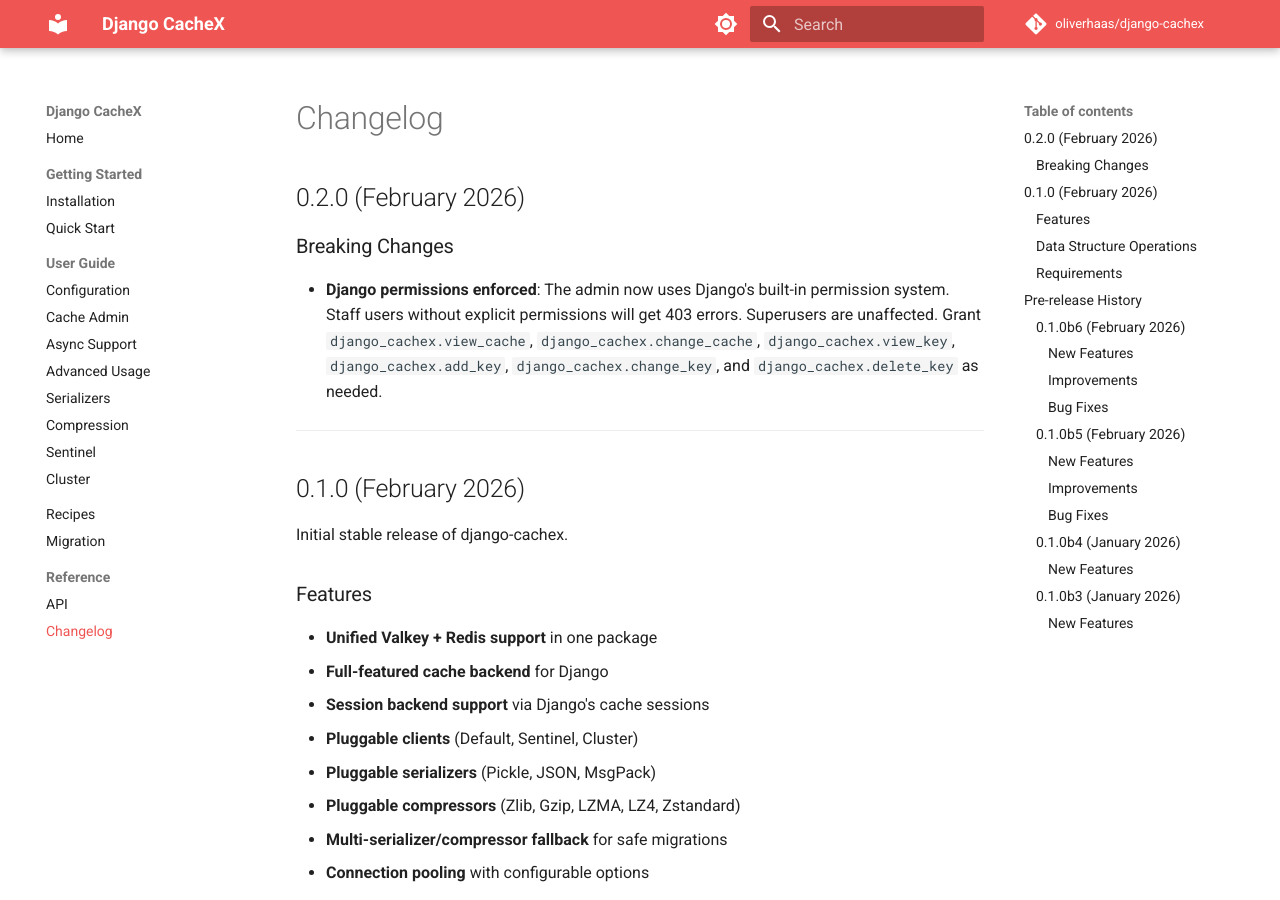
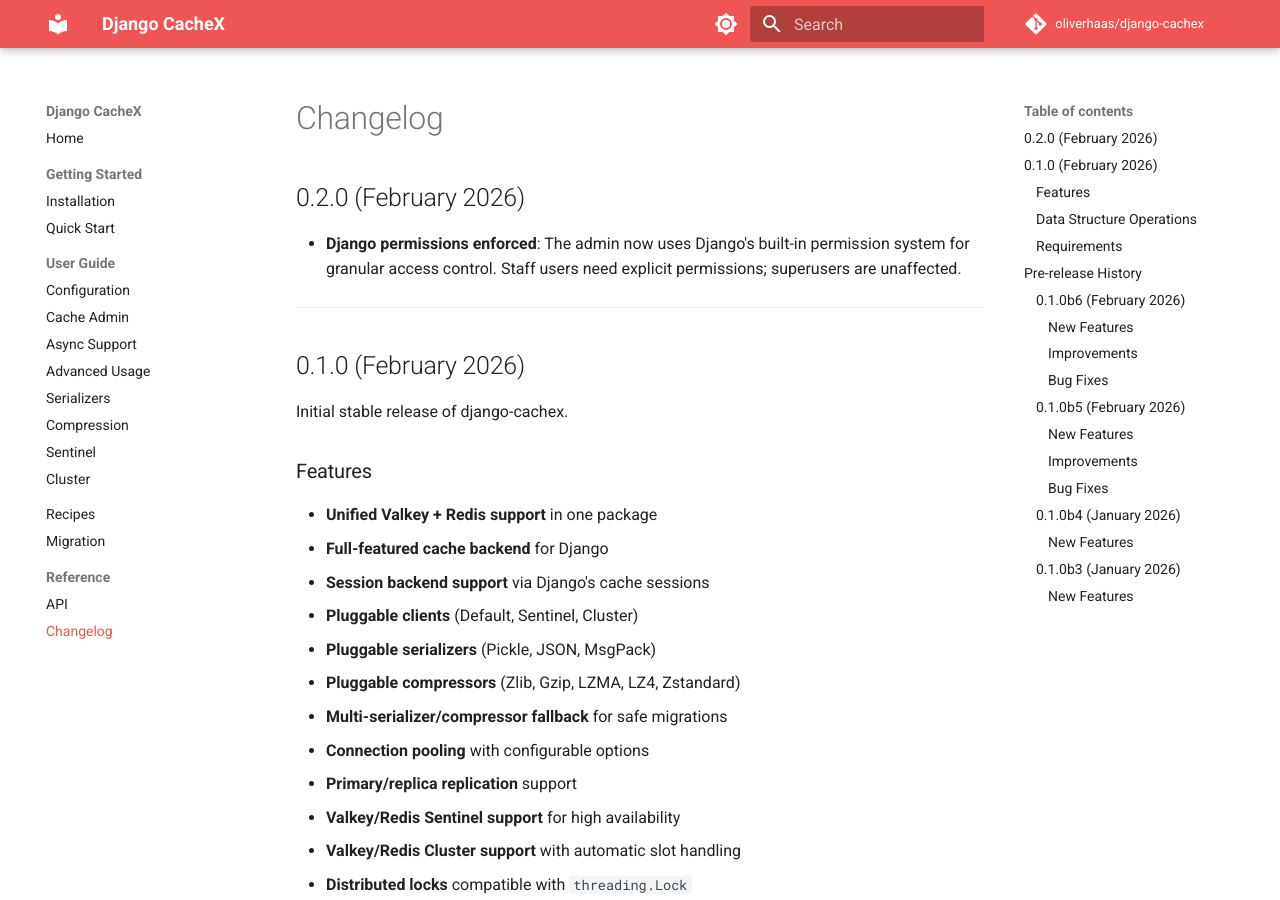
Before and after one commit to oliverhaas/django-cachex, an MkDocs documentation site: the page built from docs/reference/changelog.md, in a window 1280 px wide and 900 px high. Built offline with MkDocs 1.6.1 and Material for MkDocs 9.7.7, drawn with Linux system fonts in a browser that asks for light colours; comment, search, counter and statistics services are not loaded; the version menu is left out.

Commit message:
docs: tone down permissions changelog entry

```diff
--- a/docs/reference/changelog.md
+++ b/docs/reference/changelog.md
@@ -2,9 +2,7 @@
 
 ## 0.2.0 (February 2026)
 
-### Breaking Changes
-
-- **Django permissions enforced**: The admin now uses Django's built-in permission system. Staff users without explicit permissions will get 403 errors. Superusers are unaffected. Grant `django_cachex.view_cache`, `django_cachex.change_cache`, `django_cachex.view_key`, `django_cachex.add_key`, `django_cachex.change_key`, and `django_cachex.delete_key` as needed.
+- **Django permissions enforced**: The admin now uses Django's built-in permission system for granular access control. Staff users need explicit permissions; superusers are unaffected.
 
 ---
 
```
